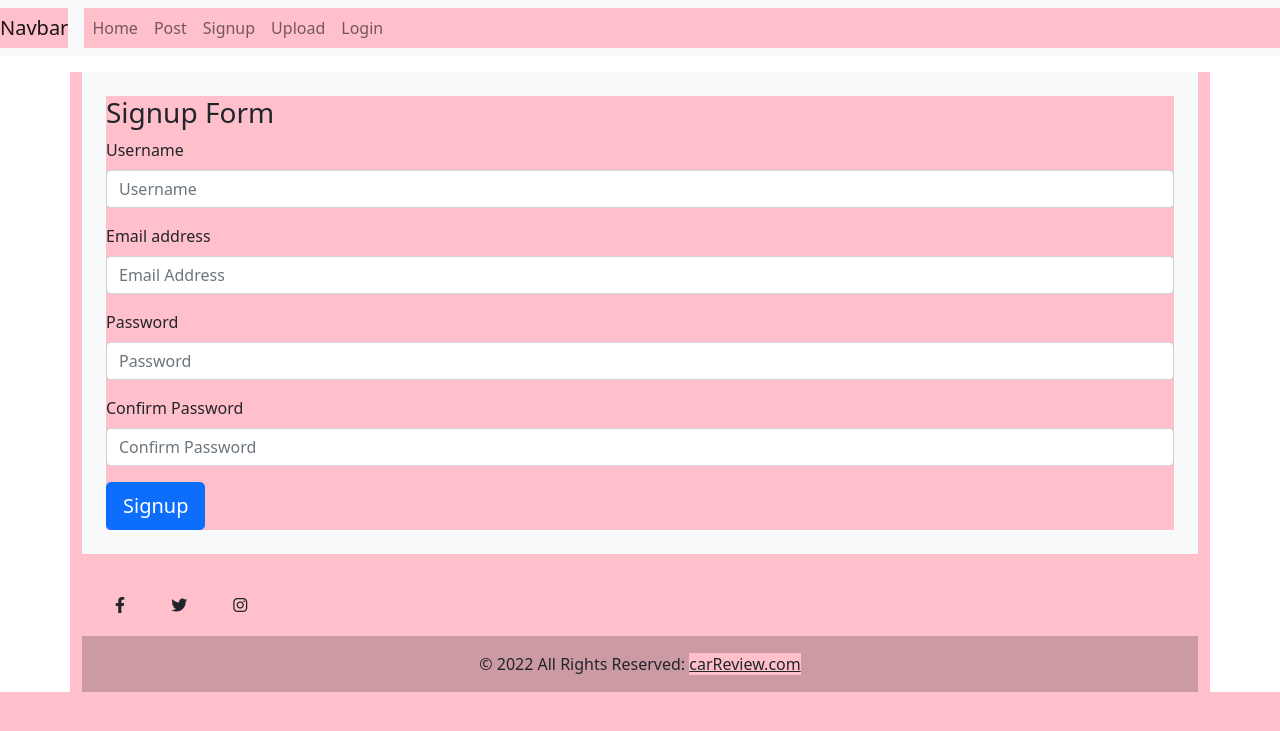
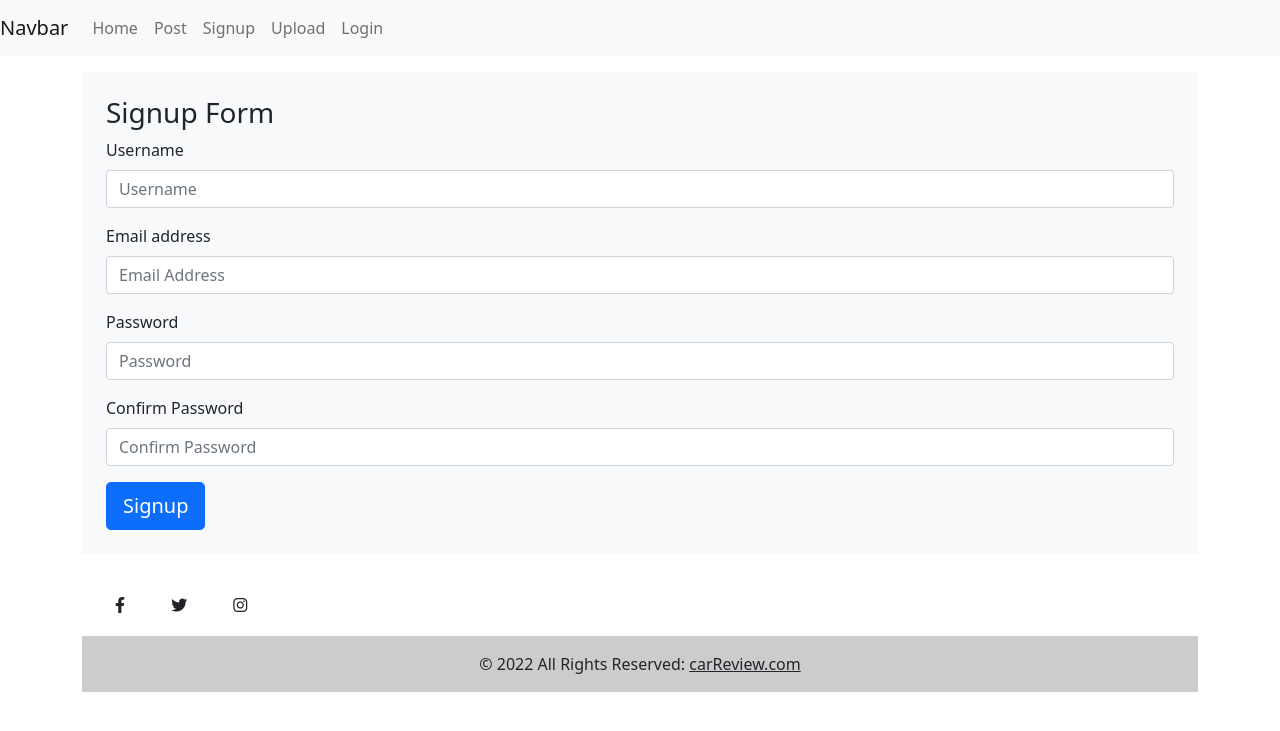
Before and after one commit to Boris97929500/phpAssessment, a PHP site: page /Signup.php in a window 1280 px wide. Shown: the top 731 px of the page. Run offline with PHP 8.4, Linux system fonts and the light colour scheme; some libraries are stand-ins or nearby versions.

Commit message:
some minor changes

```diff
--- a/index.php
+++ b/index.php
@@ -11,6 +11,7 @@
 
     <link rel="stylesheet" href="https://cdnjs.cloudflare.com/ajax/libs/font-awesome/6.1.1/css/all.min.css">
     <link rel="stylesheet" href="./styles.css">
+
 </head>
 <body >
 
--- a/styles.css
+++ b/styles.css
@@ -1,3 +1,3 @@
 *{
-    background-color: pink;
+    box-sizing: border-box;
 }
```
Also changed, not shown: cat.jpg (added), uploads/carCover.jpg (added), uploads/cat.jpg (added).
